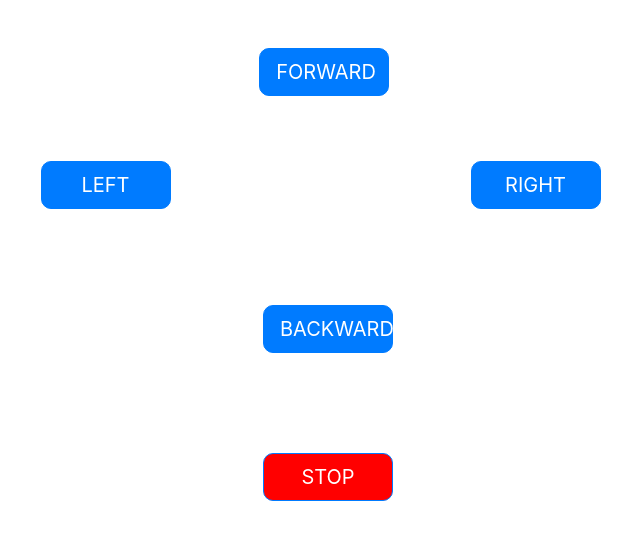
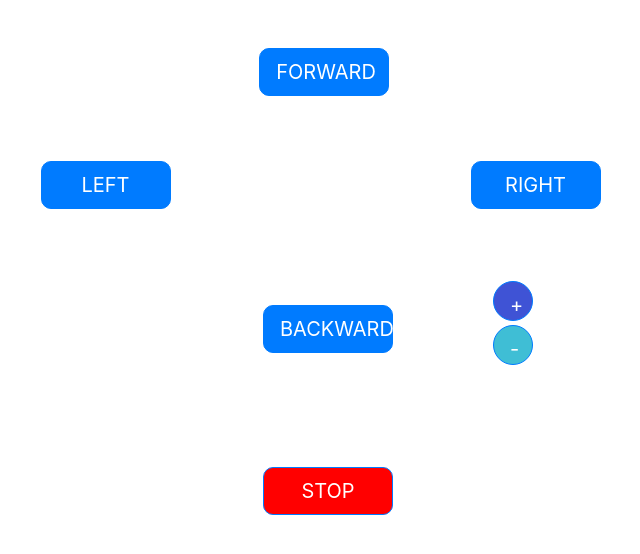
Before and after one commit to cgn00/robot_control, a Django app: page /robot_app/move/ in a window 1280 px wide. Shown: the top 554 px of the page, without its empty margins (242-882 px from the left). Run offline with Django 4.2, Linux system fonts and the light colour scheme; some libraries are stand-ins or nearby versions.

Commit message:
added speed up and down bottons

```diff
--- a/robot_app/templates/page2.html
+++ b/robot_app/templates/page2.html
@@ -38,11 +38,21 @@
 
 	<div class="container text-center">
 		<div class="btn-group-vertical w-25">
-			<button type="submit" name="stop" class="btn btn-primary btn-lg btn-block" style="margin-bottom: 10px; top: 210px;background-color:red; width:130px; border-radius: 10px !important; " >STOP</button>
+			<button type="submit" name="stop" class="btn btn-primary btn-lg btn-block" style="margin-bottom: 10px; position:absolute; top: 210px;background-color:red; width:130px; border-radius: 10px !important" >STOP</button>
 		</div>
 	</div>
 
+	<div class="container text-center">
+		<div class="btn-group-vertical w-25">
+			<button type="submit" name="speed up" class="btn btn-primary btn-lg btn-block" style="margin-top: 40px; position:absolute; right:0px; background-color:rgb(63, 83, 213); width:40px; height: 40px; border-radius: 40px !important" >+</button>
+		</div>
+	</div>
 
+	<div class="container text-center">
+		<div class="btn-group-vertical w-25">
+			<button type="submit" name="speed down" class="btn btn-primary btn-lg btn-block" style="margin-top: 80px;  position:absolute; right:0px; background-color:rgb(63, 190, 213); width:40px; height: 40px; border-radius: 40px !important" >-</button>
+		</div>
+	</div>
 
 </form>
 
```
